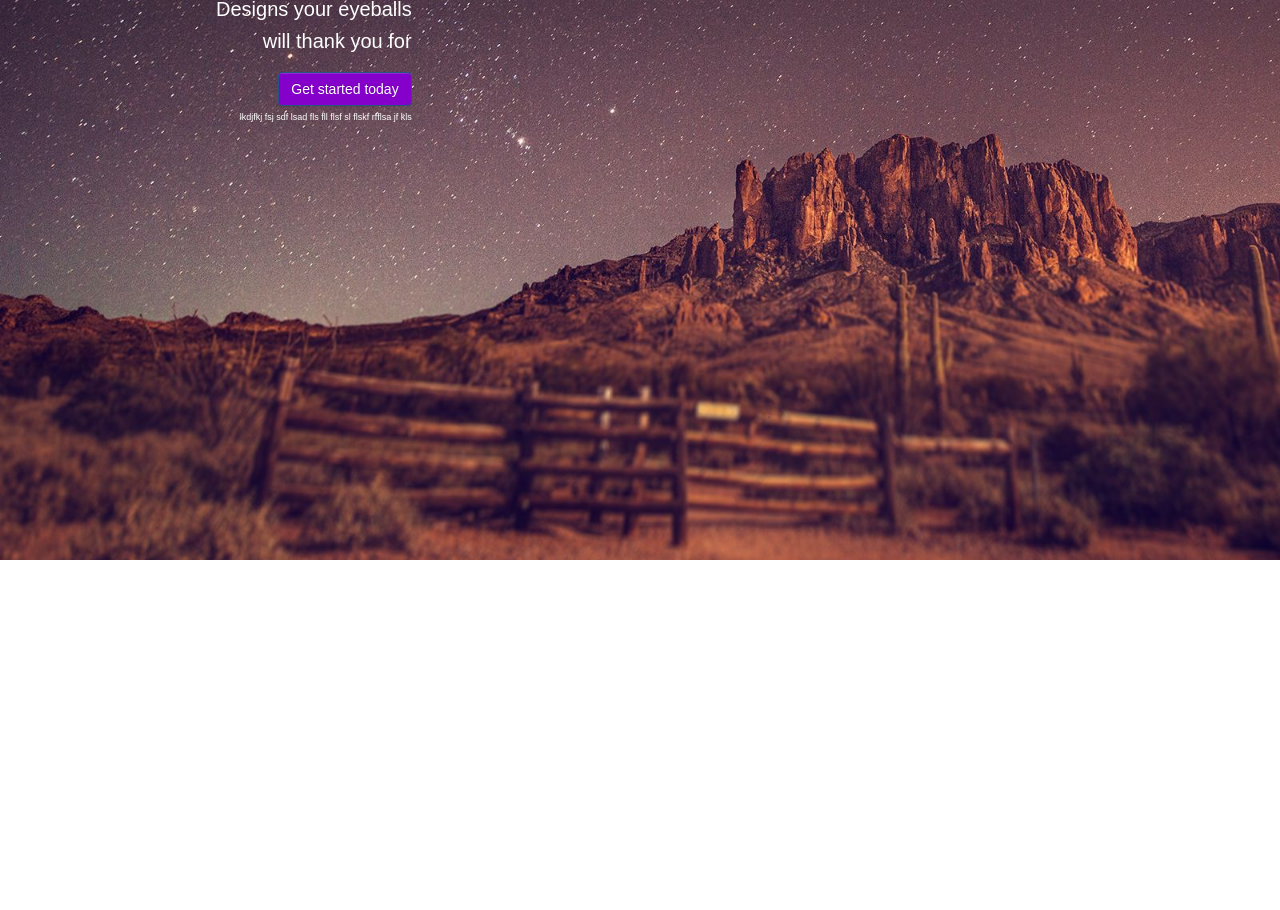
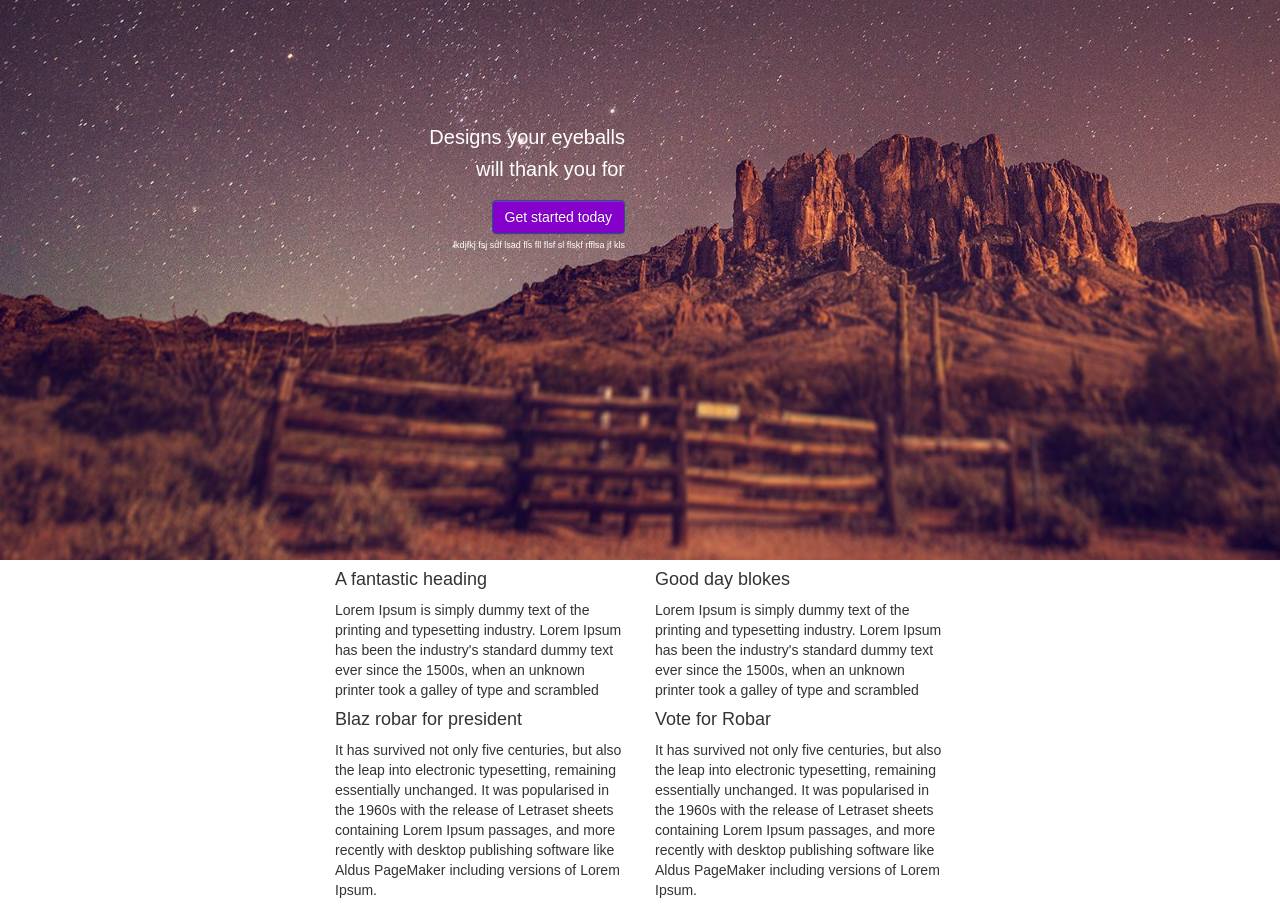
Before and after one commit to rafalmiler77/pex-landingPage, a React (Create React App) app: page / in a window 1280 px wide. Shown: the part 240-1150 px from the top of the page. Before the commit the page ends 800 px from the top, so only its background shows below. Built offline with nearby package versions, Linux system fonts and the light colour scheme.

Commit message:
text in columns added after layer1

```diff
--- a/src/App.js
+++ b/src/App.js
@@ -13,12 +13,26 @@ class App extends Component {
     return (
 
         <Grid fluid>
-          <Row className="show-grid" style={{background: 'url("' + process.env.PUBLIC_URL + '/images/layer1.jpeg") no-repeat center center fixed', backgroundSize: 'cover', minHeight: '800px'}}>
-            <Col xs={6} md={4}>
+          <Row className="show-grid" style={{background: 'url("' + process.env.PUBLIC_URL + '/images/layer1.jpeg") no-repeat center center', backgroundSize: 'cover', minHeight: '800px'}}>
+            <Col xs={6}>
               <h2 className="title-layer1">Designs your eyeballs</h2>
               <h2 className="title-layer1">will thank you for</h2>
               <Button style={btnCustomStyle} bsStyle="primary" className='button-layer1' >Get started today</Button>
               <p>lkdjfkj fsj sdf lsad fls fll flsf sl flskf  rfflsa jf kls</p>
+            </Col>
+          </Row>
+          <Row>
+            <Col xs={3} xsOffset={3}>
+              <h4>A fantastic heading</h4>
+              <p>Lorem Ipsum is simply dummy text of the printing and typesetting industry. Lorem Ipsum has been the industry's standard dummy text ever since the 1500s, when an unknown printer took a galley of type and scrambled</p>
+              <h4>Blaz robar for president</h4>
+              <p> It has survived not only five centuries, but also the leap into electronic typesetting, remaining essentially unchanged. It was popularised in the 1960s with the release of Letraset sheets containing Lorem Ipsum passages, and more recently with desktop publishing software like Aldus PageMaker including versions of Lorem Ipsum.</p>
+            </Col>
+            <Col xs={3}>
+              <h4>Good day blokes</h4>
+              <p>Lorem Ipsum is simply dummy text of the printing and typesetting industry. Lorem Ipsum has been the industry's standard dummy text ever since the 1500s, when an unknown printer took a galley of type and scrambled</p>
+              <h4>Vote for Robar</h4>
+              <p> It has survived not only five centuries, but also the leap into electronic typesetting, remaining essentially unchanged. It was popularised in the 1960s with the release of Letraset sheets containing Lorem Ipsum passages, and more recently with desktop publishing software like Aldus PageMaker including versions of Lorem Ipsum.</p>
             </Col>
           </Row>
         </Grid>
```
